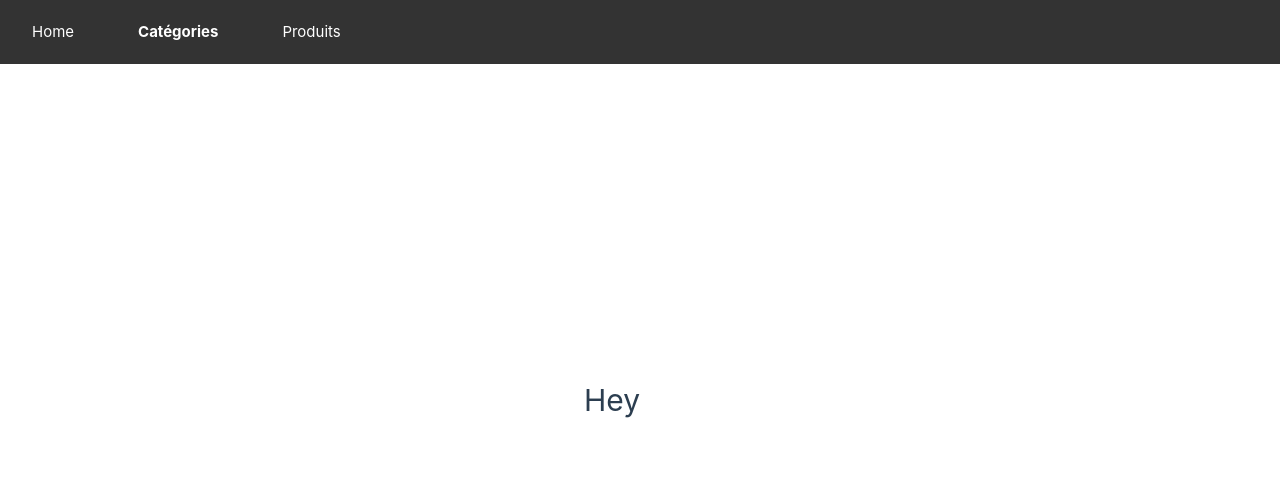
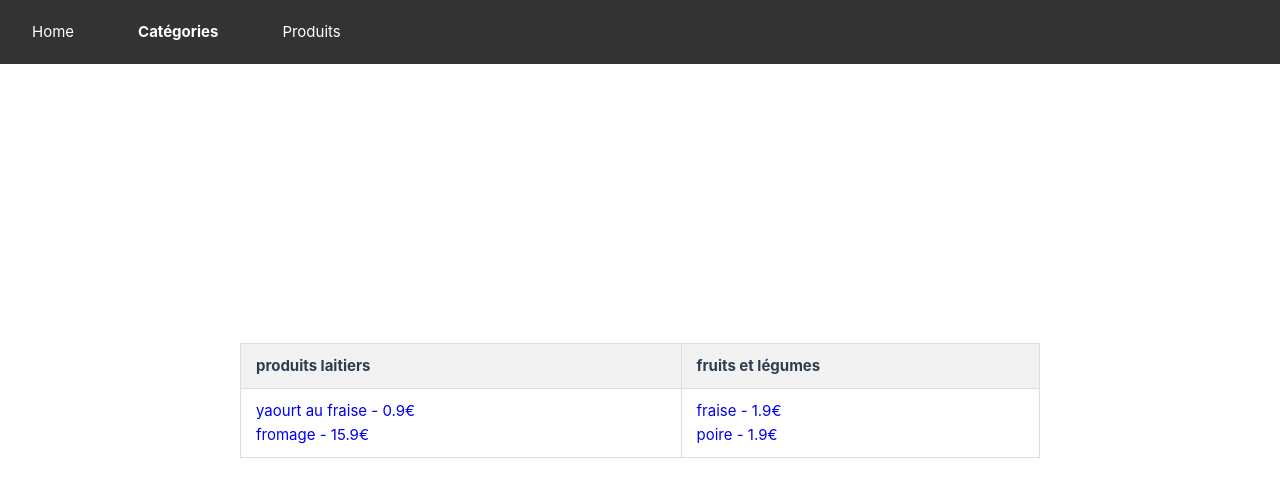
Before and after one commit to FelixMillon/Project_TS_Front, a Vue app in the folder food/: page /categories in a window 1280 px wide. Shown: the top 496 px of the page. Built offline with nearby package versions, Linux system fonts and the light colour scheme.

Commit message:
initialization table categories

```diff
--- a/food/src/App.vue
+++ b/food/src/App.vue
@@ -9,7 +9,7 @@ import { RouterLink, RouterView } from 'vue-router'
         <RouterLink to="/categories">Catégories</RouterLink>
         <RouterLink to="/products">Produits</RouterLink>
       </nav>
-    </header>
+  </header>
 
   <RouterView />
 </template>
--- /dev/null
+++ b/food/src/assets/categories.json
@@ -0,0 +1,12 @@
+[
+    {
+        "id_cat": 1,
+        "libelle": "produits laitiers",
+        "description": "produits à base de laits machin chose"
+    },
+    {
+        "id_cat": 2,
+        "libelle": "fruits et légumes",
+        "description": "des supers fruits et des supers légumes"
+    }
+]
--- a/food/src/assets/main.css
+++ b/food/src/assets/main.css
@@ -1,35 +1,27 @@
 @import './base.css';
 
+body, html {
+  height: 100%;
+  margin: 0;
+}
+
 #app {
-  max-width: 1280px;
-  margin: 0 auto;
-  padding: 2rem;
-
+  display: flex;
+  flex-direction: column;
+  align-items: center;
+  justify-content: center;
+  height: 100vh;
   font-weight: normal;
 }
 
-a,
 .green {
   text-decoration: none;
   color: hsla(160, 100%, 37%, 1);
   transition: 0.4s;
 }
 
-@media (hover: hover) {
-  a:hover {
-    background-color: hsla(160, 100%, 37%, 0.2);
-  }
+ul {
+  list-style-type: none;
+  padding: 0;
+  margin: 0;
 }
-
-@media (min-width: 1024px) {
-  body {
-    display: flex;
-    place-items: center;
-  }
-
-  #app {
-    display: grid;
-    grid-template-columns: 1fr 1fr;
-    padding: 0 2rem;
-  }
-}
--- /dev/null
+++ b/food/src/assets/products.json
@@ -0,0 +1,38 @@
+[
+    {
+        "id_pro": 1,
+        "libelle": "yaourt au fraise",
+        "description": "yaourt bio super pour la santé qui sent bon l'arnaque",
+        "prix": 0.90,
+        "date_achat": "03-11-2023",
+        "date_peremption": "03-12-2023",
+        "id_cat": 1
+    },
+    {
+        "id_pro": 2,
+        "libelle": "fraise",
+        "description": "fraise bio super pour la santé qui sent bon la fraise",
+        "prix": 1.90,
+        "date_achat": "03-11-2023",
+        "date_peremption": "12-11-2023",
+        "id_cat": 2
+    },
+    {
+        "id_pro": 3,
+        "libelle": "poire",
+        "description": "poire bio super pour la santé qui sent bon la poire",
+        "prix": 1.90,
+        "date_achat": "03-11-2023",
+        "date_peremption": "12-11-2023",
+        "id_cat": 2
+    },
+    {
+        "id_pro": 4,
+        "libelle": "fromage",
+        "description": "fromage pas bio super pour la santé qui sent bon le fromage",
+        "prix": 15.90,
+        "date_achat": "03-11-2023",
+        "date_peremption": "12-11-2023",
+        "id_cat": 1
+    }
+]
--- /dev/null
+++ b/food/src/assets/tableStyles.css
@@ -0,0 +1,30 @@
+table {
+    max-width: 800px;
+    width: 100%;
+    border-collapse: collapse;
+    margin: 20px 0;
+}
+
+th, td {
+    padding: 10px 15px;
+    text-align: left;
+    border: 1px solid #ddd;
+}
+
+th {
+    background-color: #f2f2f2;
+    font-weight: bold;
+}
+
+tr:nth-child(even) {
+    background-color: #f5f5f5;
+}
+
+tr:hover {
+    background-color: #e9e9e9;
+}
+
+span {
+    display: block;
+    padding: 5px 0;
+}
--- /dev/null
+++ b/food/src/components/controllers/CategoriesController.ts
@@ -0,0 +1,12 @@
+import products from '../../assets/products.json';
+import categories from '../../assets/categories.json';
+
+export function useCategoriesLogic() {
+  // Organiser les produits par catégories
+  const productsByCategory = categories.map((cat) => ({
+    category: cat.libelle,
+    products: products.filter(product => product.id_cat === cat.id_cat),
+  }));
+
+  return productsByCategory;
+}
--- a/food/src/views/CategoriesView.vue
+++ b/food/src/views/CategoriesView.vue
@@ -1,8 +1,50 @@
-<script setup lang="ts">
+<template>
+  <table>
+    <thead>
+      <tr>
+        <th v-for="category in categories" :key="category.category">
+          {{ category.category }}
+        </th>
+      </tr>
+    </thead>
+    <tbody>
+      <tr>
+        <td v-for="category in categories" :key="category.category">
+          <ul>
+            <li v-for="product in category.products" :key="product.id_pro">
+              <a href="#">
+                {{ product.libelle }} - {{ product.prix }}€
+              </a>
+            </li>
+          </ul>
+        </td>
+      </tr>
+    </tbody>
+  </table>
+</template>
+
+<script lang="ts">
+import { useCategoriesLogic } from "../components/controllers/CategoriesController";
+
+export default {
+  name: 'CategorieVue',
+  data() {
+    return {
+      categories: useCategoriesLogic()
+    };
+  },
+};
 </script>
 
-<template>
-  <main>
-    <h1>Hey</h1>
-  </main>
-</template>
+<style scoped>
+  @import '../assets/tableStyles.css';
+
+  a {
+    text-decoration: none;
+    cursor: pointer;
+  }
+
+  a:hover {
+    text-decoration: underline;
+  }
+</style>
--- a/food/tsconfig.app.json
+++ b/food/tsconfig.app.json
@@ -3,6 +3,7 @@
   "include": ["env.d.ts", "src/**/*", "src/**/*.vue"],
   "exclude": ["src/**/__tests__/*"],
   "compilerOptions": {
+    "resolveJsonModule": true,
     "composite": true,
     "baseUrl": ".",
     "paths": {
```
Also changed, not shown: food/src/main.ts (line endings or trailing spaces), 1 other file (tests, documents, lock files or other folders).
